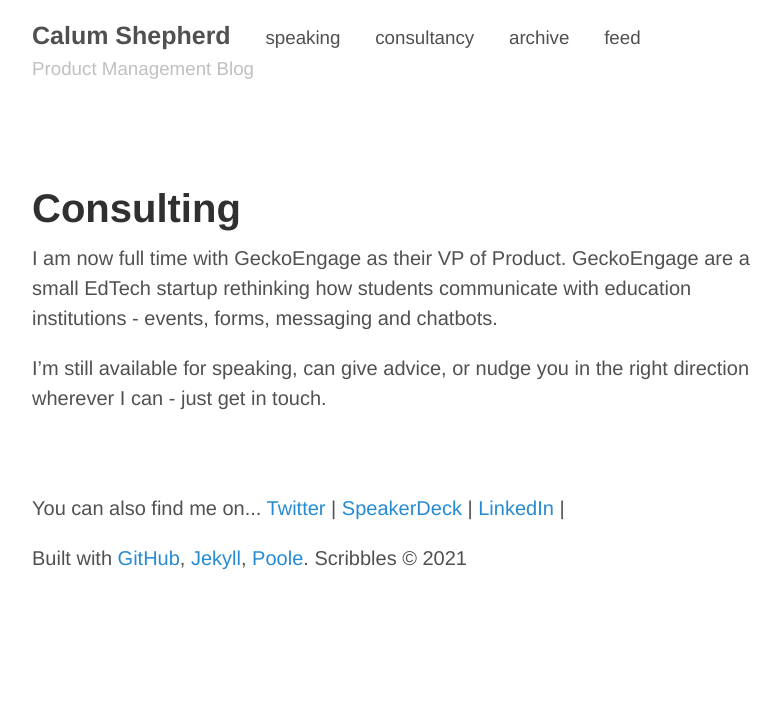
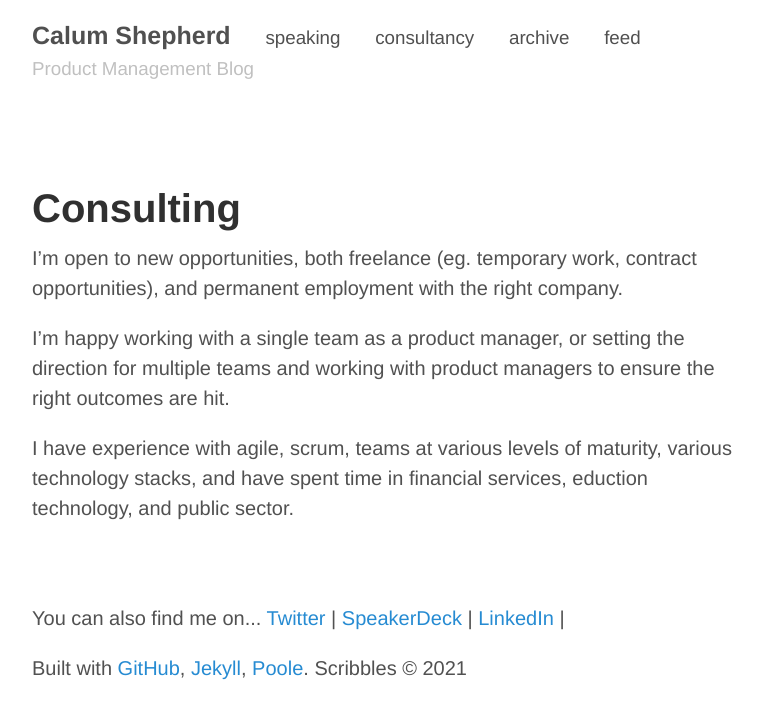
Before and after one commit to calcode/calcode.github.io, a Jekyll site: the page built from consulting.md, in a window 1280 px wide. Shown: the top 719 px of the page, without its empty margins (248-1029 px from the left). Built offline with Jekyll 4.4.1, drawn with Linux system fonts in a browser that asks for light colours.

Commit message:
Updating text
Updates to text

```diff
--- a/_includes/structured_data_json_ld.html
+++ b/_includes/structured_data_json_ld.html
@@ -3,7 +3,7 @@
 "@type" : "Person",
 "name" : "Calum Shepherd",
 "image" : "https://pbs.twimg.com/profile_images/598773389361291264/mrAekpWD.jpg",
-"jobTitle": "VP of Product",
+"jobTitle": "Product Manager",
 "sameAs" : [
 "https://twitter.com/calumshepherd",
 "https://uk.linkedin.com/in/calumshepherd",
--- a/consulting.md
+++ b/consulting.md
@@ -2,6 +2,8 @@
 layout: page
 title: Consulting
 ---
-I am now full time with GeckoEngage as their VP of Product. GeckoEngage are a small EdTech startup rethinking how students communicate with education institutions -  events, forms, messaging and chatbots.
+I'm open to new opportunities, both freelance (eg. temporary work, contract opportunities), and permanent employment with the right company.
 
-I'm still available for speaking, can give advice, or nudge you in the right direction wherever I can - just get in touch.
+I'm happy working with a single team as a product manager, or setting the direction for multiple teams and working with product managers to ensure the right outcomes are hit.
+
+I have experience with agile, scrum, teams at various levels of maturity, various technology stacks, and have spent time in financial services, eduction technology, and public sector.
```
Also changed, not shown: speaking.md (+7 -5 lines).
